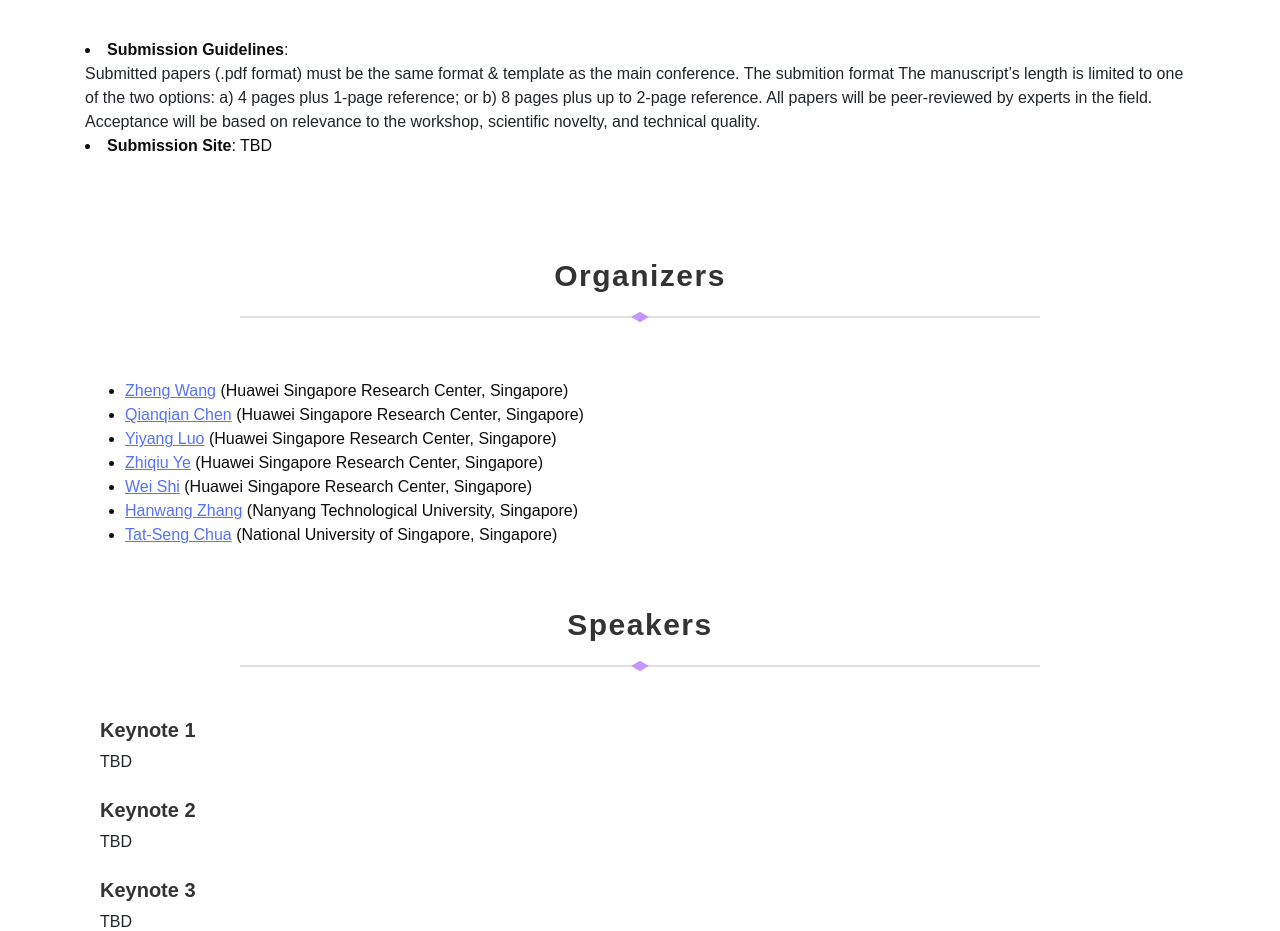
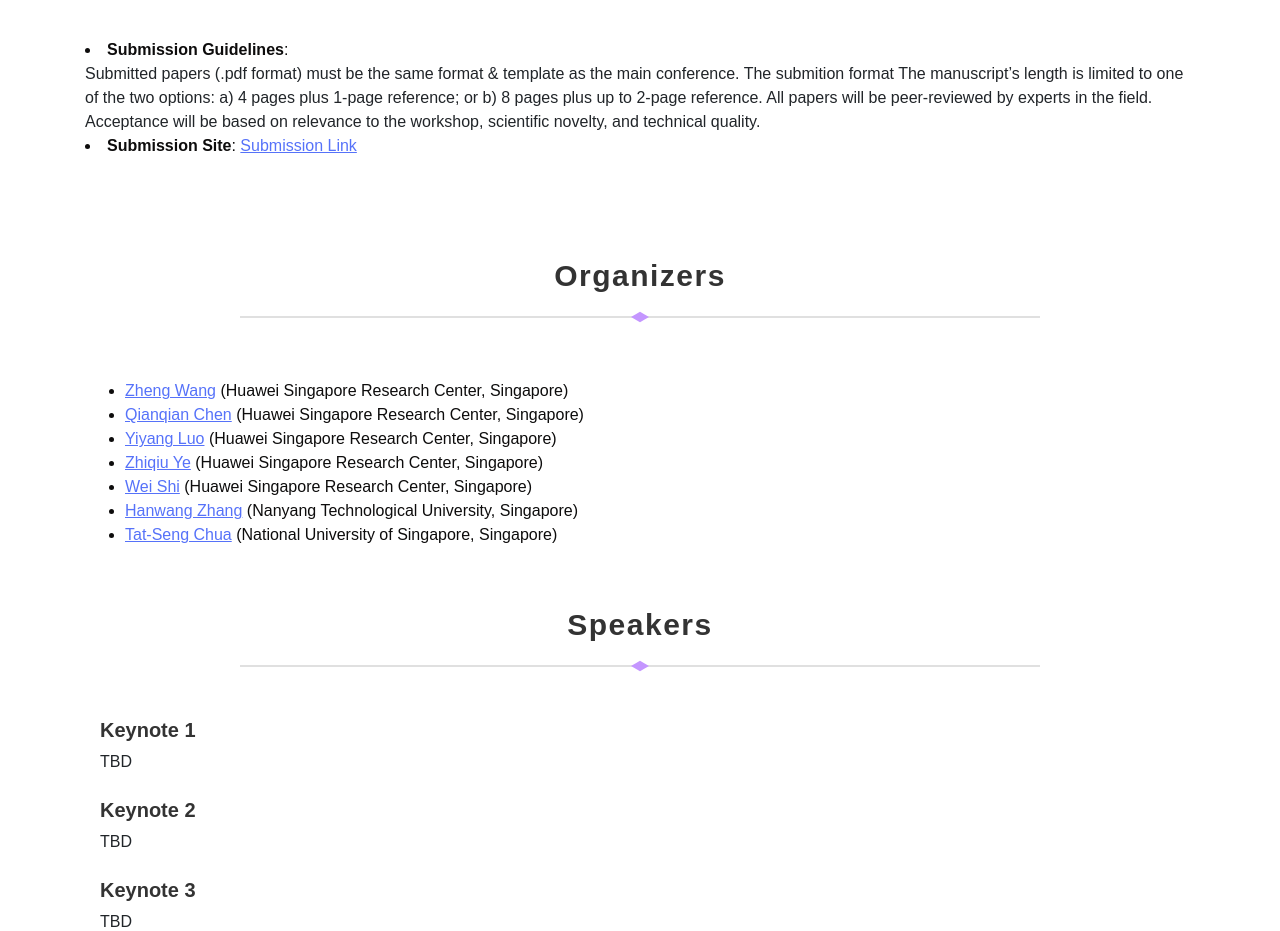
Before and after one commit to LGM3A/LGM3A2025, a plain HTML site: page index.html in a window 1280 px wide. Shown: the part 2040-2971 px from the top of the page. Drawn offline with nearby package versions, Linux system fonts and the light colour scheme; some packages are replaced by stand-ins of ours; a script that the page names is missing; a web font is replaced by a local one.

Commit message:
Update index.html

```diff
--- a/index.html
+++ b/index.html
@@ -199,8 +199,7 @@
       The submition format The manuscript’s length is limited to one of the two options: a) 4 pages plus 1-page reference; or b) 8 pages plus up to 2-page reference.
       All papers will be peer-reviewed by experts in the field. Acceptance will be based on relevance to the workshop, scientific novelty, and technical quality.
       <!--The workshop papers will be published in the ACM Digital Library.-->
-			<li><strong>Submission Site</strong>: TBD
-			<!-- <a href="https://easychair.org/conferences/?conf=lgm3a"><font color=#5672f9><u>https://easychair.org/conferences/?conf=lgm3a</u></font></a></li> -->
+			<li><strong>Submission Site</strong>: <a href="https://easychair.org/my/conference?conf=lgm3a2025"><font color=#5672f9><u>Submission Link</u></font></a></li>
           </div>
         </div>
       </div>
```
